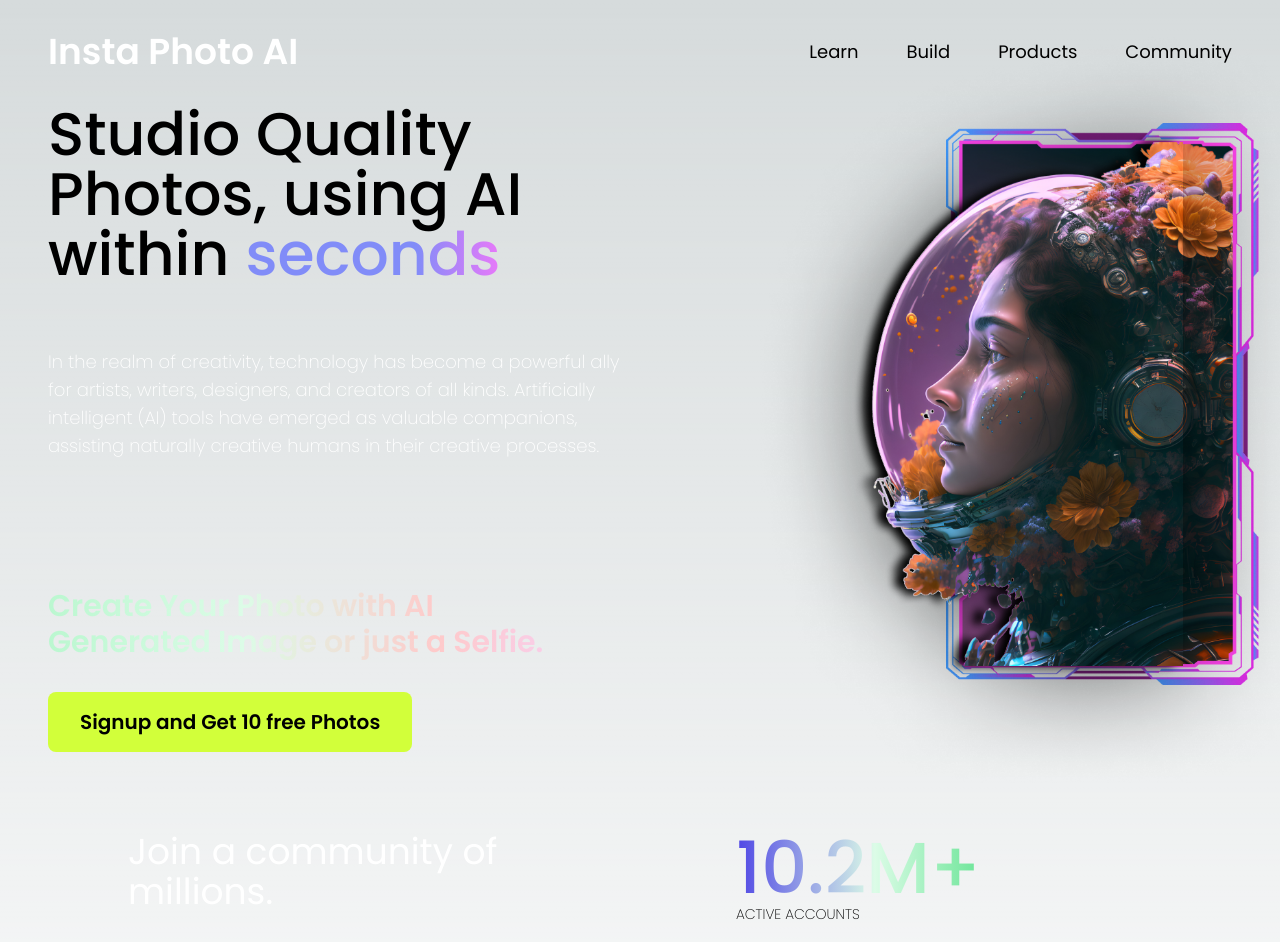
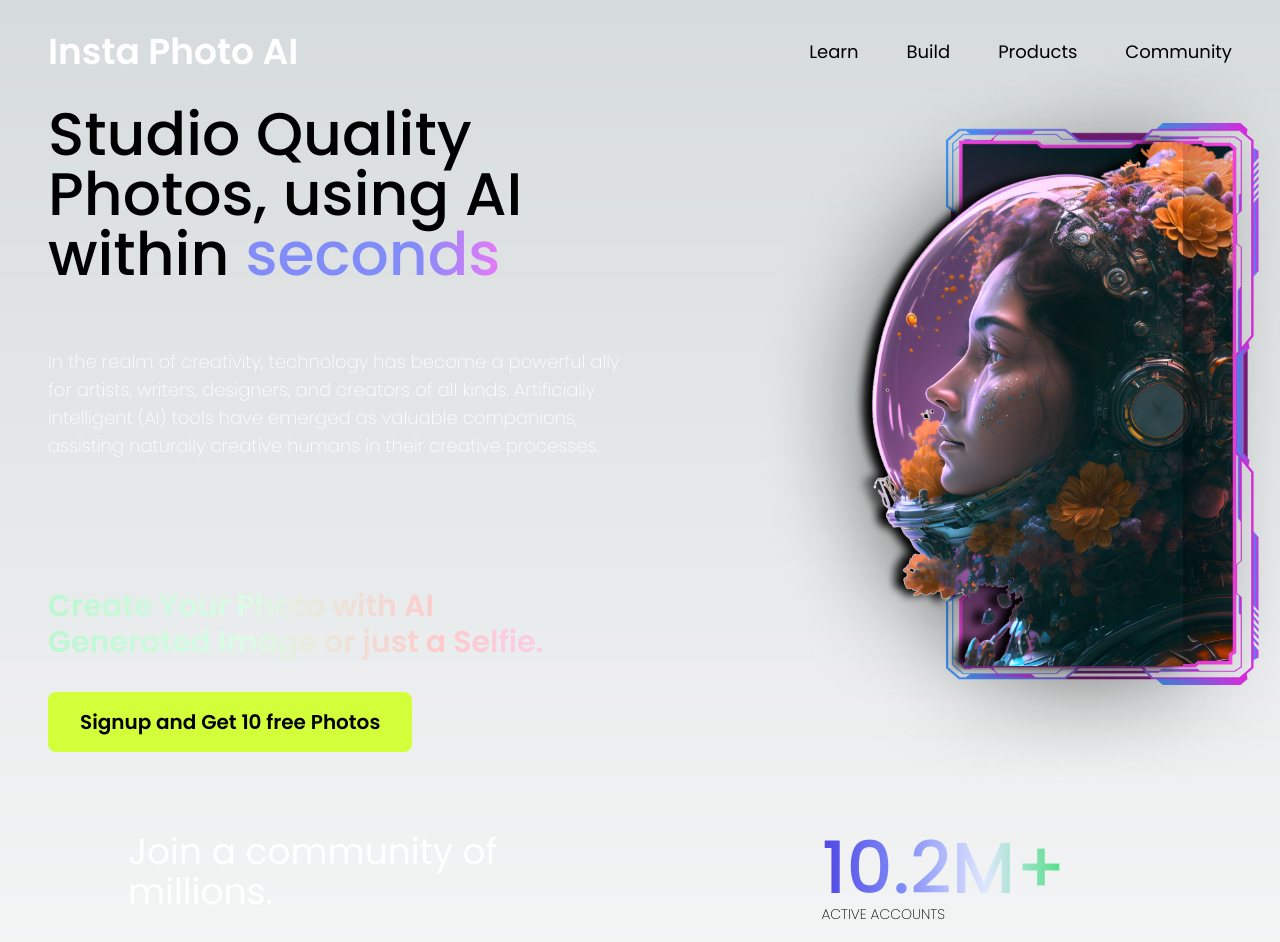
Before and after one commit to TusharKumawat1/chitra-ai, a Next.js app: page / in a window 1280 px wide. Shown: the top 942 px of the page. Built offline with nearby package versions, Linux system fonts and the light colour scheme.

Commit message:
adjusting styling

```diff
--- a/src/components/Community.tsx
+++ b/src/components/Community.tsx
@@ -17,7 +17,7 @@ export default function Community() {
                         </div>
                     </div>
                 </div>
-                <div className="col-span-1 p-8">
+                <div className="col-span-1 p-8 mx-auto">
                     <div className="mb-8">
                         <AnimatedGradiantText text="10.2M+" variant="dark"/>
                         <p className="font-extralight text-sm">ACTIVE ACCOUNTS</p>
@@ -38,7 +38,7 @@ export default function Community() {
 
 const AnimatedGradiantText = ({text, variant}: { text: string, variant: string }) => {
     const variantDark = (
-        <p className="text-6xl md:text-7xl font-medium bg-clip-text text-transparent bg-[linear-gradient(to_right,theme(colors.indigo.600),theme(colors.green.100),theme(colors.green.400),theme(colors.fuchsia.400),theme(colors.sky.400),theme(colors.indigo.100),theme(colors.indigo.400))] bg-[length:200%_auto] animate-gradient">{text}</p>
+        <p className="text-6xl md:text-7xl font-medium bg-clip-text text-transparent bg-[linear-gradient(to_right,theme(colors.indigo.600),theme(colors.indigo.400),theme(colors.indigo.100),theme(colors.green.400),theme(colors.sky.400),theme(colors.indigo.100),theme(colors.indigo.400))] bg-[length:200%_auto] animate-gradient">{text}</p>
     )
     const variantLight = (
         <p className="text-xl lg:text-3xl font-semibold bg-clip-text text-transparent bg-[linear-gradient(to_right,theme(colors.green.200),theme(colors.green.100),theme(colors.red.200),theme(colors.fuchsia.200),theme(colors.red.200),theme(colors.green.100),theme(colors.green.200))] bg-[length:200%_auto] animate-gradient">{text}</p>
```
